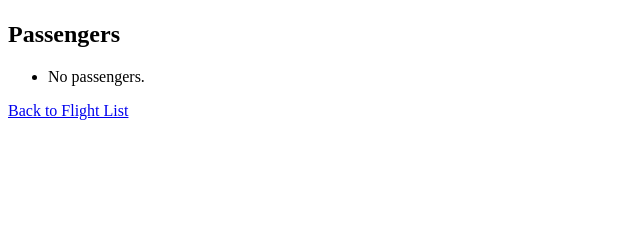
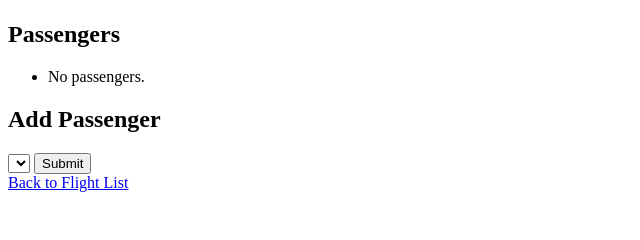
Before and after one commit to david-borja/django-airline, a Django app: template flights/templates/flights/flight.html in a window 1280 px wide. Shown: the part 133-373 px from the top of the page, without its empty margins (0-640 px from the left). Run offline with Django 4.2, Linux system fonts and the light colour scheme; the template is opened without the code that fills it, so the values that code supplies are empty.

Commit message:
add: add passenger form and logic

```diff
--- a/flights/templates/flights/flight.html
+++ b/flights/templates/flights/flight.html
@@ -19,5 +19,17 @@
     {% endfor %}
   </ul>
 
+  <h2>Add Passenger</h2>
+
+  <form action="{% url 'book' flight.id %}" method="post">
+    {% csrf_token %}
+    <select name="passenger">
+      {% for passenger in non_passengers %}
+      <option value="{{ passenger.id }}">{{ passenger }}</option>
+    {% endfor %}
+    </select>
+    <input type="submit">
+  </form>
+
   <a href="{% url 'index' %}">Back to Flight List</a>
 {% endblock %}
--- a/flights/views.py
+++ b/flights/views.py
@@ -13,7 +13,8 @@ def flight(request, flight_id):
     flight = Flight.objects.get(pk=flight_id)
     return render(request, "flights/flight.html", {
         "flight": flight,
-        "passengers": flight.passengers.all()
+        "passengers": flight.passengers.all(),
+        "non_passengers": Passenger.objects.exclude(flights=flight).all()
     })
 
 def book(request, flight_id):
```
